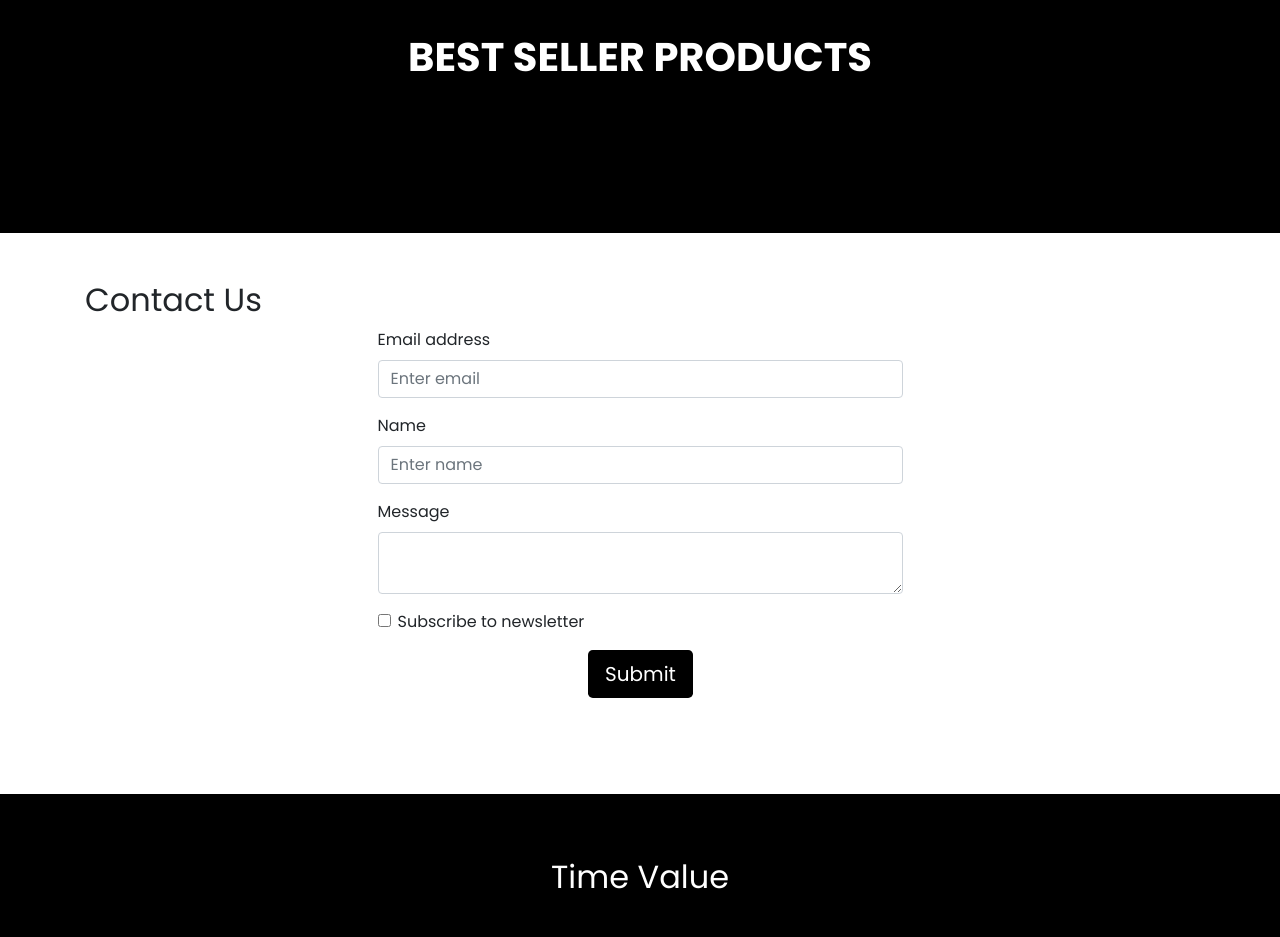
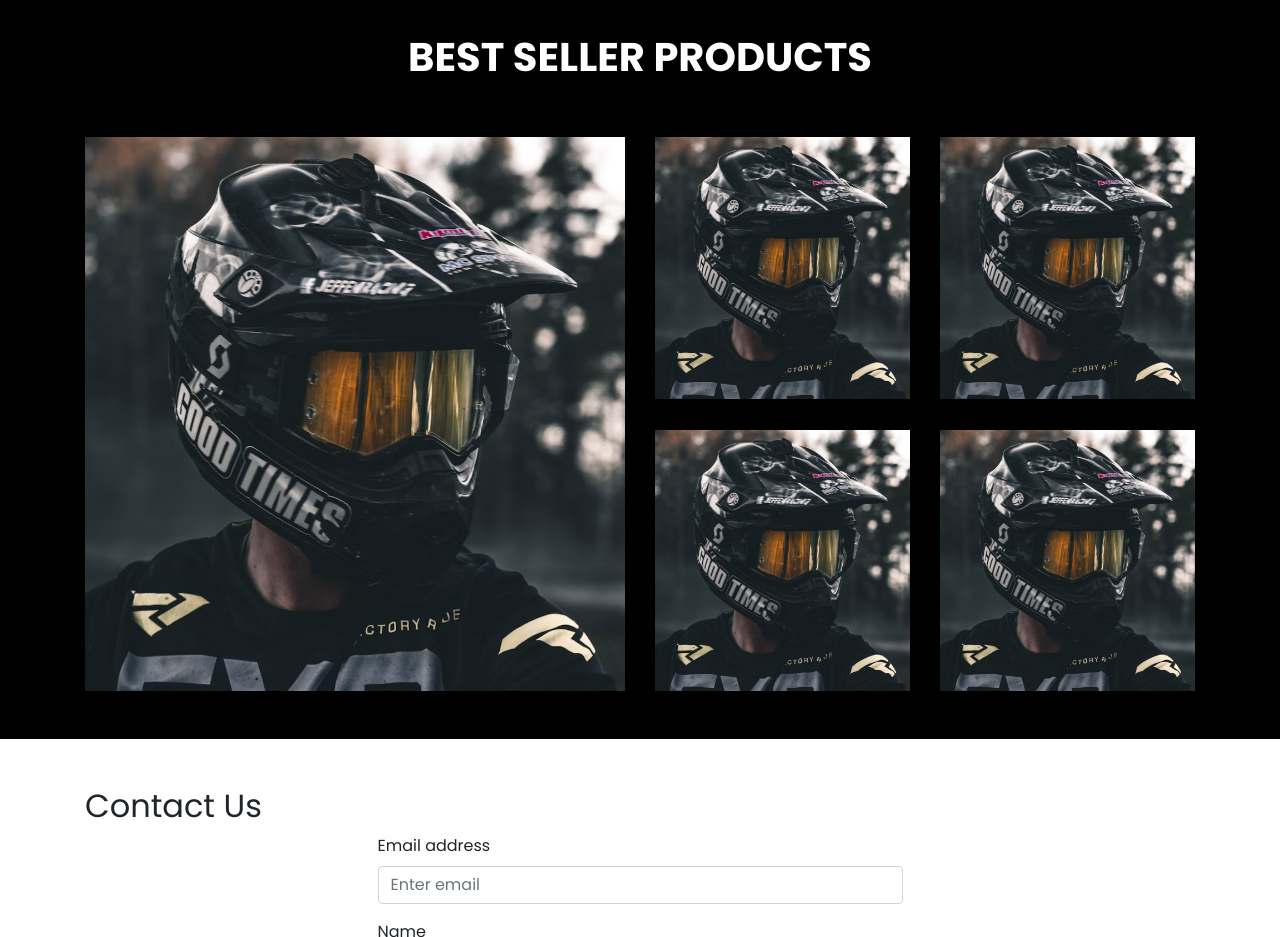
Before and after one commit to Viraj2344/malhardate.github.io, a plain HTML site: page index.html in a window 1280 px wide. Shown: the part 2400-3337 px from the top of the page. Drawn offline with nearby package versions, Linux system fonts and the light colour scheme.

Commit message:
Update index.html

```diff
--- a/index.html
+++ b/index.html
@@ -274,10 +274,10 @@
             </div>
           </div>
           <!---End of Title-->
-          <div class="row">
+       <div class="row">
            <div class="col-sm-6 ">
               <div class="seller-item">
-                <img src="Images/about.jpg" alt="" class="img-fluid photo">
+                <img src="./Screenshot 2023-07-14 at 9.28.31 PM.png" alt="" class="img-fluid photo">
                 <p>Lorem ipsum dolor sit amet.</p>
                </div>
             </div>
@@ -287,7 +287,7 @@
                 <!--first item-->
                 <div class="col-sm-6">
                   <div class="seller-item">
-                    <img src="Images/image1.jpg" alt="" class="img-fluid seller-img">
+                    <img src="./Screenshot 2023-07-14 at 9.28.31 PM.png" alt="" class="img-fluid seller-img">
 
                     <p>Lorem ipsum dolor sit amet.</p>
                   </div>
@@ -296,7 +296,7 @@
                  <!--first item-->
                  <div class="col-sm-6">
                   <div class="seller-item">
-                    <img src="Images/image2.jpg" alt="" class="img-fluid seller-img">
+                    <img src="./Screenshot 2023-07-14 at 9.28.31 PM.png" alt="" class="img-fluid seller-img">
 
                     <p>Lorem ipsum dolor sit amet.</p>
                   </div>
@@ -308,7 +308,7 @@
                 <!--first item-->
                 <div class="col-sm-6">
                   <div class="seller-item">
-                    <img src="Images/image4.jpg" alt="" class="img-fluid seller-img
+                    <img src="./Screenshot 2023-07-14 at 9.28.31 PM.png" alt="" class="img-fluid seller-img
                     img-top">
 
                     <p>Lorem ipsum dolor sit amet.</p>
@@ -318,7 +318,7 @@
                  <!--first item-->
                  <div class="col-sm-6">
                   <div class="seller-item">
-                    <img src="Images/image5.jpg" alt="" class="img-fluid seller-img
+                    <img src="./Screenshot 2023-07-14 at 9.28.31 PM.png" alt="" class="img-fluid seller-img
                     img-top">
 
                     <p>Lorem ipsum dolor sit amet.</p>
```
